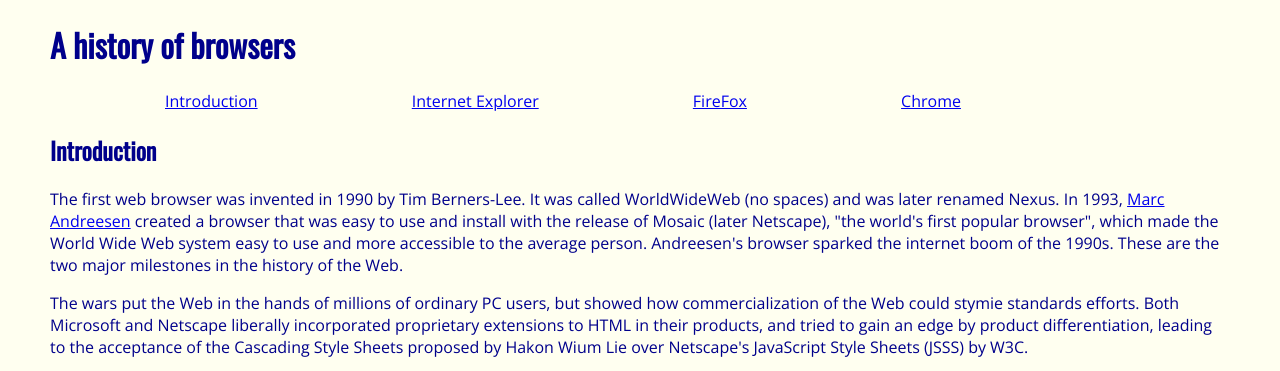
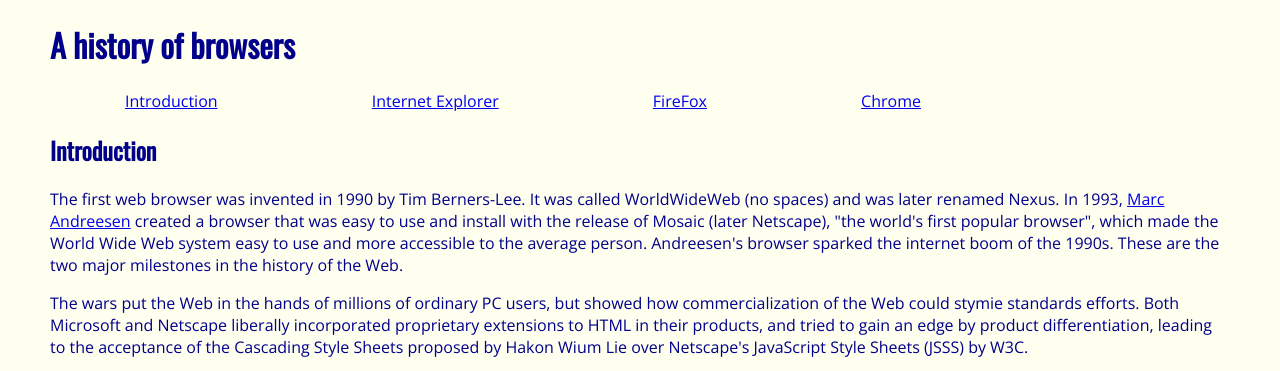
Before and after one commit to ColinJ23/browserhistory, a plain HTML site: page index.html in a window 1280 px wide. Shown: the top 371 px of the page. Drawn offline with nearby package versions, Linux system fonts and the light colour scheme.

Commit message:
Update style.css

```diff
--- a/style.css
+++ b/style.css
@@ -32,7 +32,7 @@
   padding: 1em;
 }
 
-#navebar ul {
+#navbar ul {
   list-style-type: none;
   margin: 0;
   padding: 0;
```
